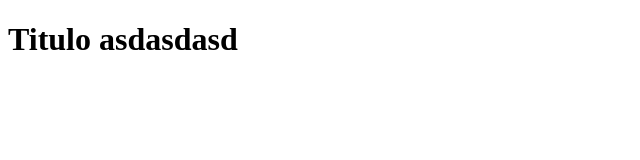
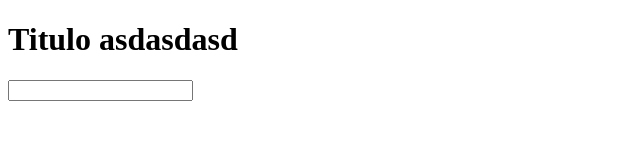
Before and after one commit to NACHO52/GitTest, a plain HTML site: page index.html in a window 1280 px wide. Shown: the whole page, without its empty margins (0-640 px from the left). Drawn offline with Linux system fonts and the light colour scheme.

Commit message:
se agregó un formulario

```diff
--- a/index.html
+++ b/index.html
@@ -8,5 +8,8 @@
 </head>
 <body>
     <h1>Titulo asdasdasd</h1>
+    <form action="#" method="get">
+        <input type="text" name="" id="">
+    </form>
 </body>
 </html>
```
